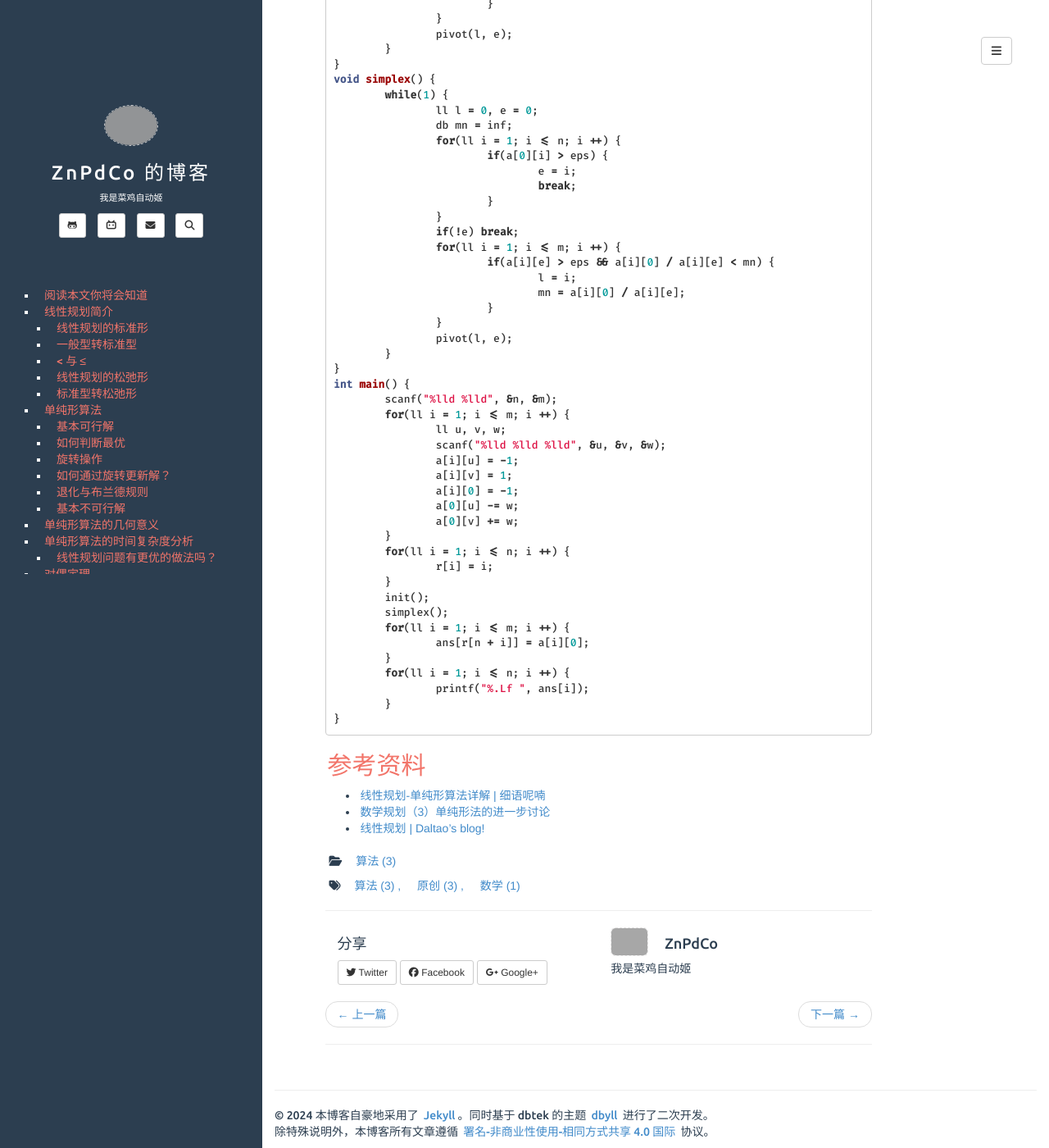
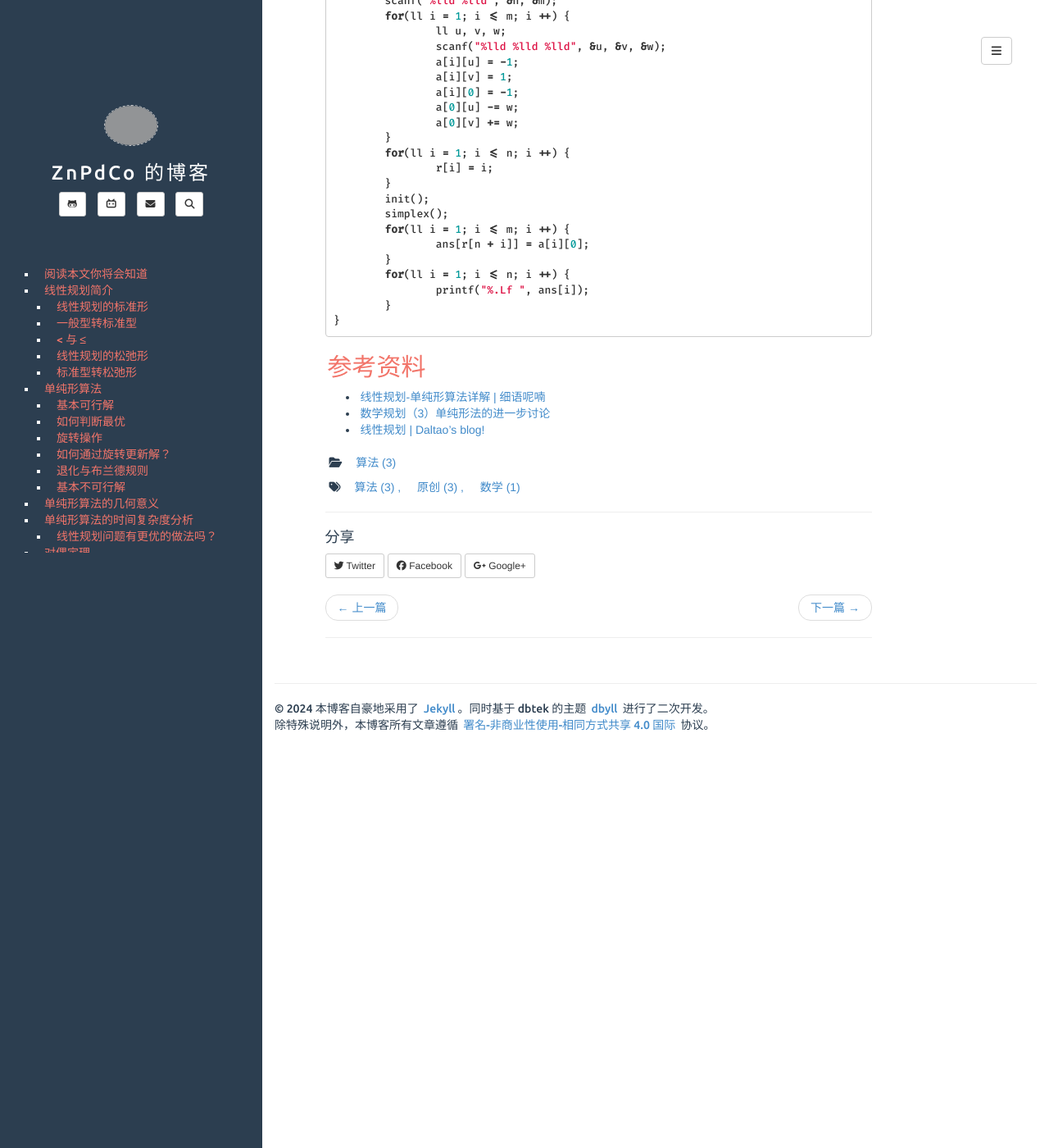
Before and after one commit to ZnPdCo/oldblog, a Jekyll site: the page built from _posts/2024-05-02-simplex.md, in a window 1280 px wide and 1400 px high, scrolled down 23510 px. Shown: the whole window at 82% size. Built offline with Jekyll 4.4.1, drawn with Linux system fonts in a browser that asks for light colours; comment, search, counter and statistics services are not loaded; grey boxes are pictures that could not be loaded.

Commit message:
remove bio

```diff
--- a/_config.yml
+++ b/_config.yml
@@ -27,7 +27,6 @@ author:
   bilibili: 676061636
   qq: 1905265085
   cnblogs: znpdco
-  bio: 我是菜鸡自动姬
   icon: https://cdn.luogu.com.cn/upload/image_hosting/zzlxiek3.png
 
 rss_path: feed.xml
--- a/_includes/post.html
+++ b/_includes/post.html
@@ -66,7 +66,7 @@
         <hr>
 
         <div>
-            <section class="share col-sm-6">
+            <section class="share">
                 <h4 class="section-title">分享</h4>
                 <a class="btn btn-default btn-sm twitter" href="http://twitter.com/share?text={{page.title | encode}}{% if site.author.twitter%}&via={{site.author.twitter}}{% endif %}"
                    onclick="window.open(this.href, 'twitter-share', 'width=550,height=235');return false;">
@@ -84,12 +84,6 @@
                   Google+
                 </a>
               </section>
-
-            <section class="col-sm-6 author">
-                <img src="{{site.author.icon}}" style="height:35px;" class="img-rounded author-image" />
-                <h4 class="section-title author-name">{{site.author.name}}</h4>
-                <p class="author-bio">{{site.author.bio}}</p>
-            </section>
         </div>
 
         <div class="clearfix"></div>
--- a/_includes/sidebar.html
+++ b/_includes/sidebar.html
@@ -7,12 +7,6 @@
         <a href="{{ site.BASE_PATH }}/">{{ site.title }}</a>
     </h3>
 </header>
-
-{% if site.author.bio %}
-<div id="bio" class="text-center">
-    {{ site.author.bio }}
-</div>
-{% endif %}
 
 <div id="contact-list" class="text-center">
     <ul class="list-unstyled list-inline">
--- a/assets/css/style.css
+++ b/assets/css/style.css
@@ -110,12 +110,6 @@ a.nav-link:hover {
     color: #777;
 }
 
-#bio {
-    font-family: 'Ubuntu', sans-serif;
-    font-size: 11px;
-    margin: 0 auto;
-    margin-bottom: 10px;
-}
 
 #contact-list li .fa,
 article .share .btn {
```
Also changed, not shown: Gemfile.lock (deleted).
